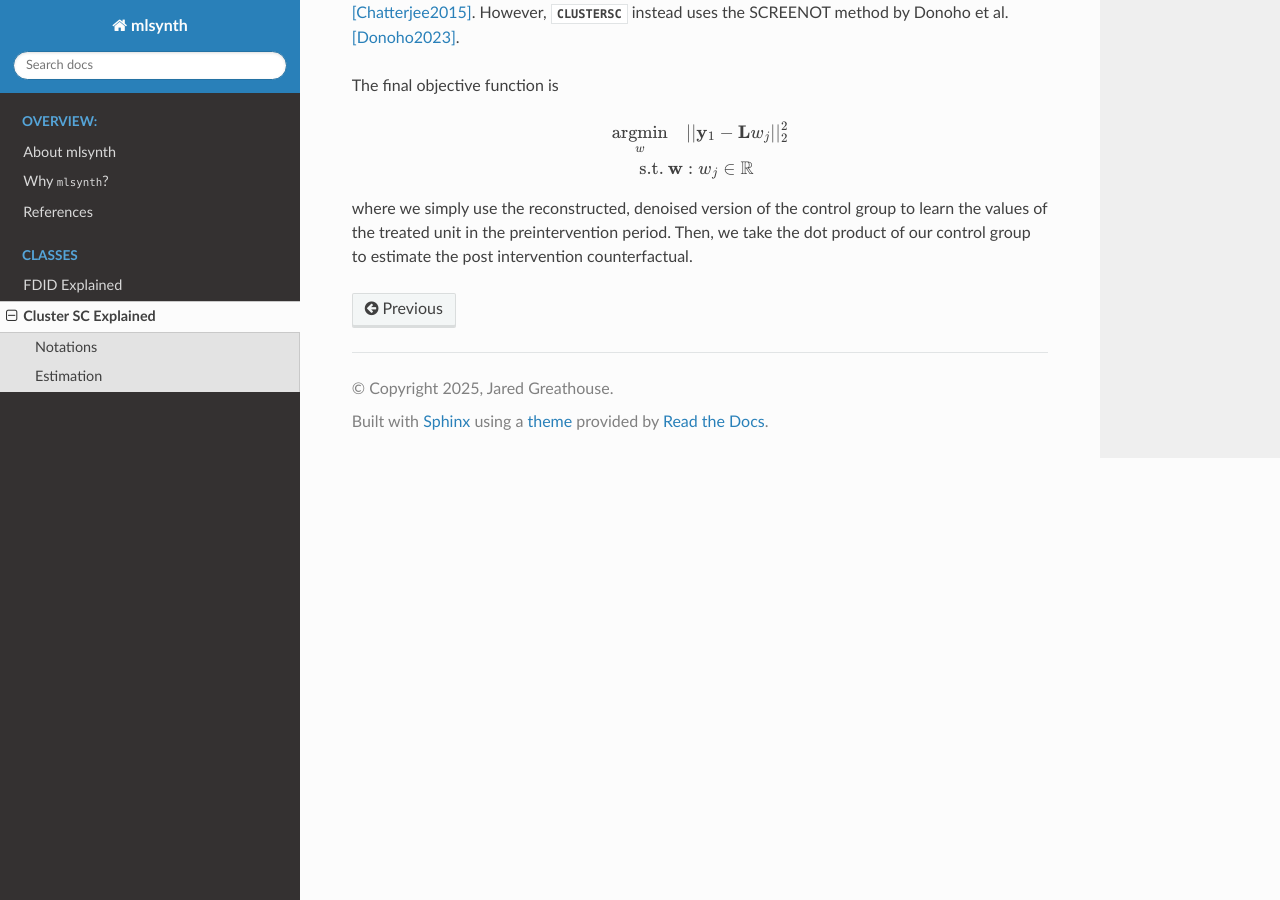
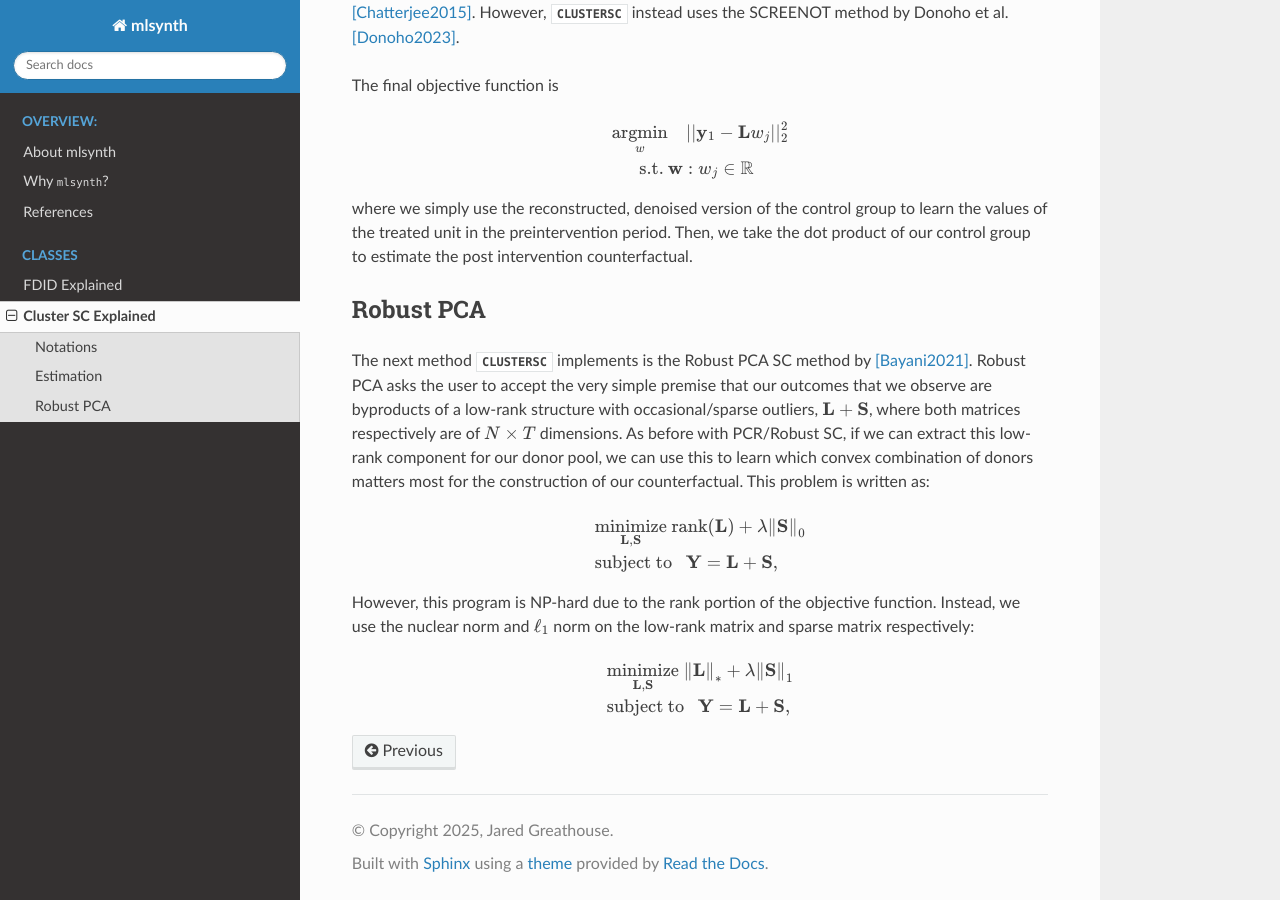
Before and after one commit to jgreathouse9/mlsynth, a Sphinx documentation site: the page built from docs/clustersc.rst, in a window 1280 px wide and 900 px high, scrolled down 1844 px. Built offline with Sphinx 7.4.7 and the Read the Docs theme 3.1.0, drawn with Linux system fonts in a browser that asks for light colours; pages that are not in the unit, such as notebooks, are missing from menus.

Commit message:
Update clustersc.rst

```diff
--- a/docs/clustersc.rst
+++ b/docs/clustersc.rst
@@ -65,3 +65,24 @@
    \end{align}
 
 where we simply use the reconstructed, denoised version of the control group to learn the values of the treated unit in the preintervention period. Then, we take the dot product of our control group to estimate the post intervention counterfactual.
+
+Robust PCA
+----------------
+
+The next method :class:`CLUSTERSC` implements is the Robust PCA SC method by [Bayani2021]_. Robust PCA asks the user to accept the very simple premise that our outcomes that we observe are byproducts of a low-rank structure with occasional/sparse outliers, :math:`\mathbf{L} + \mathbf{S}`, where both matrices respectively are of :math:`N \times T` dimensions. As before with PCR/Robust SC, if we can extract this low-rank component for our donor pool, we can use this to learn which convex combination of donors matters most for the construction of our counterfactual. This problem is written as:
+
+.. math::
+
+   \begin{align*}
+   &\mathop {{\mathrm{minimize}}}\limits _{{\mathbf{L}},{\mathbf{S}}} ~{\mathrm{rank}}({\mathbf{L}}) + \lambda {\left \|{ {\mathbf{S}} }\right \|_{0}} \\
+   &\textrm {subject to } ~~{\mathbf{Y}} = {\mathbf{L}} + {\mathbf{S}},
+   \end{align*}
+
+However, this program is NP-hard due to the rank portion of the objective function. Instead, we use the nuclear norm and :math:`\ell_1` norm on the low-rank matrix and sparse matrix respectively:
+
+.. math::
+
+   \begin{align*}
+   &\mathop {{\mathrm{minimize}}}\limits _{{\mathbf{L}},{\mathbf{S}}} ~{\left \|{ {\mathbf{L}} }\right \|_{*}} + \lambda {\left \|{ {\mathbf{S}} }\right \|_{1}} \\
+   &\textrm {subject to } ~~{\mathbf{Y}} = {\mathbf{L}} + {\mathbf{S}},
+   \end{align*}
```
